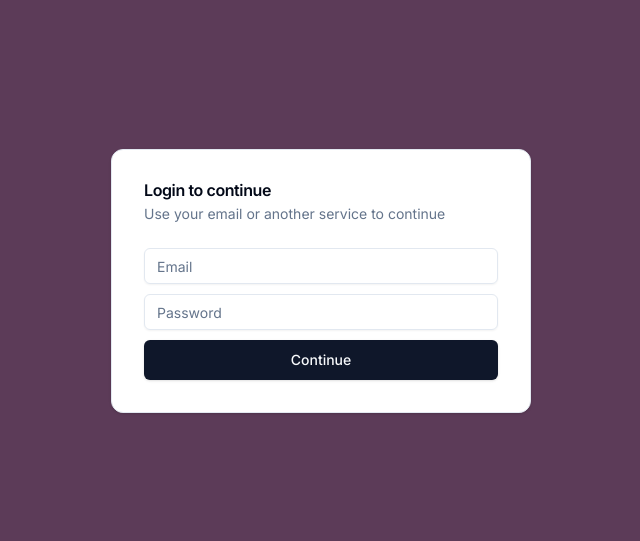
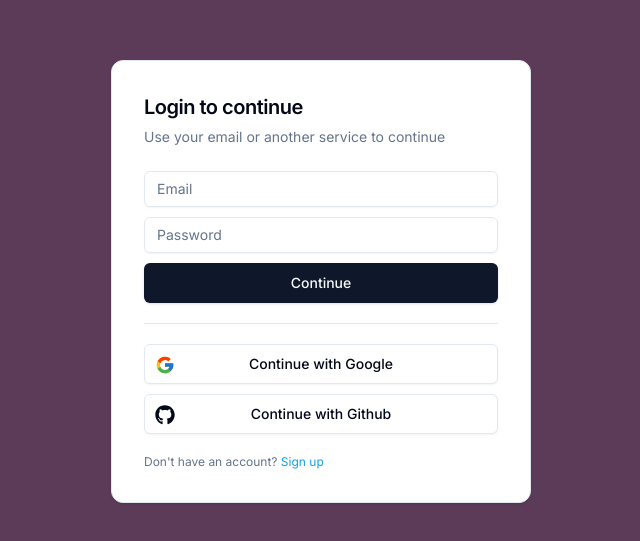
Before and after one commit to dv0c/slack-clone, a Next.js app: page / in a window 1280 px wide. Shown: the part 119-660 px from the top of the page, without its empty margins (319-959 px from the left). Built offline with nearby package versions, Linux system fonts and the light colour scheme.

Commit message:
modified:   src/components/ui/card.tsx 	modified:   src/features/auth/components/auth-screen.tsx 	modified:   src/features/auth/components/sign-in-card.tsx 	modified:   src/features/auth/components/sign-up-card.tsx

```diff
--- a/src/components/ui/card.tsx
+++ b/src/components/ui/card.tsx
@@ -35,7 +35,7 @@
 >(({ className, ...props }, ref) => (
   <h3
     ref={ref}
-    className={cn("font-semibold leading-none tracking-tight", className)}
+    className={cn("font-semibold text-xl leading-none tracking-tight", className)}
     {...props}
   />
 ))
--- a/src/features/auth/components/auth-screen.tsx
+++ b/src/features/auth/components/auth-screen.tsx
@@ -11,7 +11,7 @@
   return (
     <div className="h-full flex items-center justify-center bg-[#5C3B58]">
       <div className="md:h-auto md:w-[420px]">
-        {state === "signIn" ? <SignInCard /> : <SignUpCard />}
+        {state === "signIn" ? <SignInCard setState={setState} /> : <SignUpCard setState={setState} />}
       </div>
     </div>
   );
--- a/src/features/auth/components/sign-in-card.tsx
+++ b/src/features/auth/components/sign-in-card.tsx
@@ -1,12 +1,24 @@
 import { Button } from "@/components/ui/button"
 import { Card, CardContent, CardDescription, CardHeader, CardTitle } from "@/components/ui/card"
 import { Input } from "@/components/ui/input"
+import { Separator } from "@/components/ui/separator"
+import { FcGoogle } from 'react-icons/fc'
+import { FaGithub } from 'react-icons/fa'
+import { SignInFlow } from "../types"
+import { useState } from "react"
 
-export const SignInCard = () => {
+interface SignInCardProps {
+    setState: (state: SignInFlow) => void
+}
+
+export const SignInCard = ({ setState }: SignInCardProps) => {
+    const [email, setEmail] = useState("")
+    const [password, setPassword] = useState("")
+
     return (
         <Card className="w-full h-full p-8">
             <CardHeader className="px-0 pt-0">
-                <CardTitle>
+                <CardTitle className="text-xl">
                     Login to continue
                 </CardTitle>
                 <CardDescription>
@@ -17,16 +29,16 @@
                 <form className="space-y-2.5">
                     <Input
                         disabled={false}
-                        value=""
-                        onChange={() => { }}
+                        value={email}
+                        onChange={(e) => setEmail(e.target.value)}
                         placeholder="Email"
                         type="email"
                         required
                     />
                     <Input
                         disabled={false}
-                        value=""
-                        onChange={() => { }}
+                        value={password}
+                        onChange={(e) => setPassword(e.target.value)}
                         placeholder="Password"
                         type="password"
                         required
@@ -35,6 +47,20 @@
                         Continue
                     </Button>
                 </form>
+                <Separator />
+                <div className="flex flex-col gap-y-2.5">
+                    <Button onClick={() => { }} variant={'outline'} className="w-full relative" size={'lg'} disabled={false}>
+                        <FcGoogle className="size-5 absolute top-2.5 left-2.5" />
+                        Continue with Google
+                    </Button>
+                    <Button onClick={() => { }} variant={'outline'} className="w-full relative" size={'lg'} disabled={false}>
+                        <FaGithub className="size-5 absolute top-2.5 left-2.5" />
+                        Continue with Github
+                    </Button>
+                </div>
+                <p className="text-xs text-muted-foreground">
+                    Don&apos;t have an account? <span className="text-sky-500 hover:underline cursor-pointer" onClick={() => setState('signUp')}>Sign up</span>
+                </p>
             </CardContent>
         </Card>
     )
--- a/src/features/auth/components/sign-up-card.tsx
+++ b/src/features/auth/components/sign-up-card.tsx
@@ -1,7 +1,76 @@
-export const SignUpCard = () => {
+import { Button } from "@/components/ui/button"
+import { Card, CardContent, CardDescription, CardHeader, CardTitle } from "@/components/ui/card"
+import { Input } from "@/components/ui/input"
+import { Separator } from "@/components/ui/separator"
+import { FcGoogle } from 'react-icons/fc'
+import { FaGithub } from 'react-icons/fa'
+import { SignInFlow } from "../types"
+import { useState } from "react"
+
+interface SignUpCardProps {
+    setState: (state: SignInFlow) => void
+}
+
+export const SignUpCard = ({ setState }: SignUpCardProps) => {
+    const [email, setEmail] = useState("")
+    const [password, setPassword] = useState("")
+    const [confirmPassword, setConfirmPassword] = useState("")
+
     return (
-        <div>
-            Sign up card
-        </div>
+        <Card className="w-full h-full p-8">
+            <CardHeader className="px-0 pt-0">
+                <CardTitle>
+                    Sign up to continue
+                </CardTitle>
+                <CardDescription>
+                    Use your email or another service to continue
+                </CardDescription>
+            </CardHeader>
+            <CardContent className="space-y-5 px-0 pb-0">
+                <form className="space-y-2.5">
+                    <Input
+                        disabled={false}
+                        value={email}
+                        onChange={(e) => setEmail(e.target.value)}
+                        placeholder="Email"
+                        type="email"
+                        required
+                    />
+                    <Input
+                        disabled={false}
+                        value={password}
+                        onChange={(e) => setPassword(e.target.value)}
+                        placeholder="Password"
+                        type="password"
+                        required
+                    />
+                    <Input
+                        disabled={false}
+                        value={confirmPassword}
+                        onChange={(e) => setConfirmPassword(e.target.value)}
+                        placeholder="Confirm password"
+                        type="password"
+                        required
+                    />
+                    <Button type="submit" className="w-full" size={'lg'} disabled={false}>
+                        Continue
+                    </Button>
+                </form>
+                <Separator />
+                <div className="flex flex-col gap-y-2.5">
+                    <Button onClick={() => { }} variant={'outline'} className="w-full relative" size={'lg'} disabled={false}>
+                        <FcGoogle className="size-5 absolute top-2.5 left-2.5" />
+                        Continue with Google
+                    </Button>
+                    <Button onClick={() => { }} variant={'outline'} className="w-full relative" size={'lg'} disabled={false}>
+                        <FaGithub className="size-5 absolute top-2.5 left-2.5" />
+                        Continue with Github
+                    </Button>
+                </div>
+                <p className="text-xs text-muted-foreground">
+                    Already have an account? <span className="text-sky-500 hover:underline cursor-pointer" onClick={() => setState('signIn')}>Sign in</span>
+                </p>
+            </CardContent>
+        </Card>
     )
 }
```
